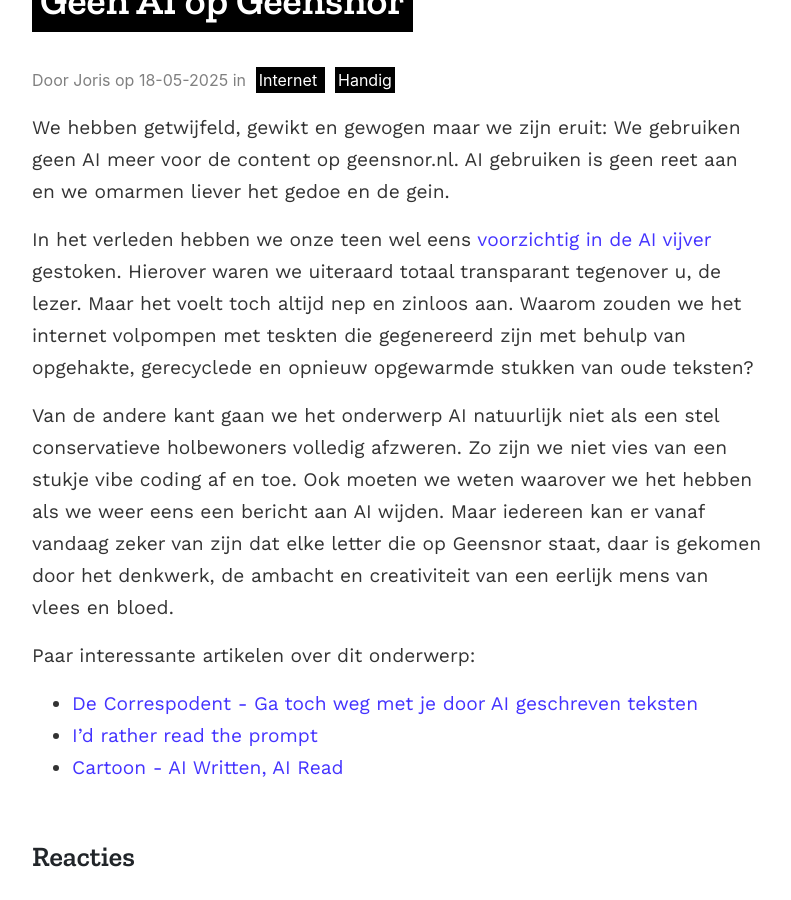
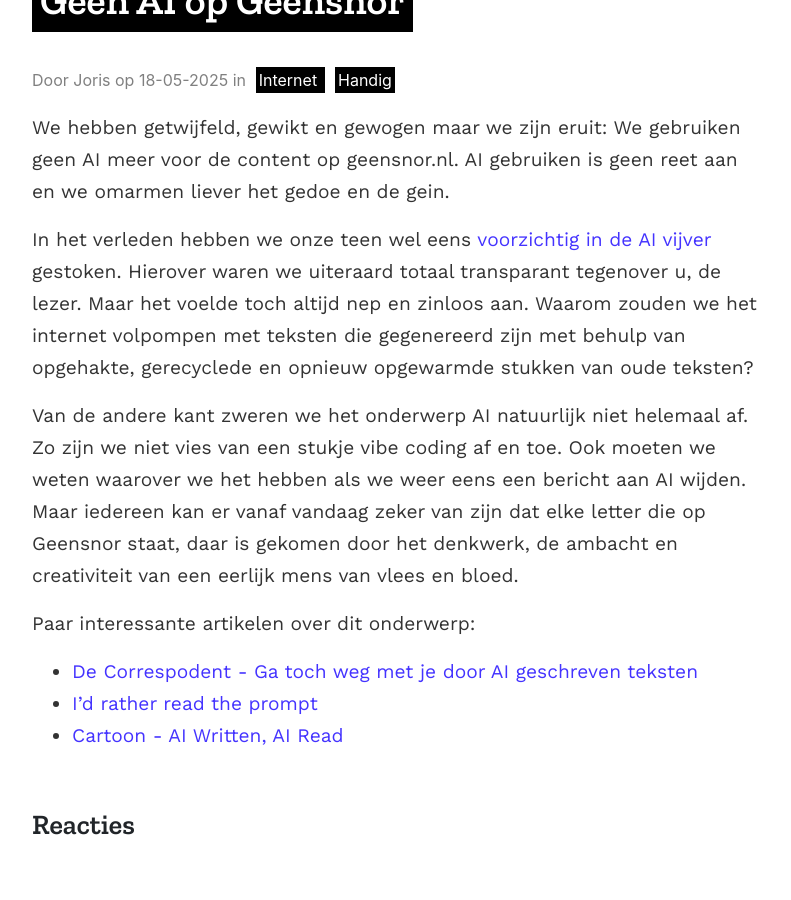
Before and after one commit to geensnor/geensnor.nl, a Jekyll site: the page built from _posts/2025-05-18-geen-ai-op-Geensnor.md, in a window 1280 px wide and 900 px high, scrolled down 404 px. Shown: the whole window, without its empty margins (243-1034 px from the left). Built offline with Jekyll 4.4.1, drawn with Linux system fonts in a browser that asks for light colours; comment, search, counter and statistics services are not loaded.

Commit message:
Typos en andere dingen

```diff
--- a/_posts/2025-05-18-geen-ai-op-Geensnor.md
+++ b/_posts/2025-05-18-geen-ai-op-Geensnor.md
@@ -8,9 +8,9 @@
 
 We hebben getwijfeld, gewikt en gewogen maar we zijn eruit: We gebruiken geen AI meer voor de content op geensnor.nl. AI gebruiken is geen reet aan en we omarmen liever het gedoe en de gein.
 
-In het verleden hebben we onze teen wel eens [voorzichtig](/blogpost-met-chatgpt) [in de AI vijver](/weg-met-de-democratie) gestoken. Hierover waren we uiteraard totaal transparant tegenover u, de lezer. Maar het voelt toch altijd nep en zinloos aan. Waarom zouden we het internet volpompen met teskten die gegenereerd zijn met behulp van opgehakte, gerecyclede en opnieuw opgewarmde stukken van oude teksten?
+In het verleden hebben we onze teen wel eens [voorzichtig](/blogpost-met-chatgpt) [in de AI vijver](/weg-met-de-democratie) gestoken. Hierover waren we uiteraard totaal transparant tegenover u, de lezer. Maar het voelde toch altijd nep en zinloos aan. Waarom zouden we het internet volpompen met teksten die gegenereerd zijn met behulp van opgehakte, gerecyclede en opnieuw opgewarmde stukken van oude teksten?
 
-Van de andere kant gaan we het onderwerp AI natuurlijk niet als een stel conservatieve holbewoners volledig afzweren. Zo zijn we niet vies van een stukje vibe coding af en toe. Ook moeten we weten waarover we het hebben als we weer eens een bericht aan AI wijden. Maar iedereen kan er vanaf vandaag zeker van zijn dat elke letter die op Geensnor staat, daar is gekomen door het denkwerk, de ambacht en creativiteit van een eerlijk mens van vlees en bloed.
+Van de andere kant zweren we het onderwerp AI natuurlijk niet helemaal af. Zo zijn we niet vies van een stukje vibe coding af en toe. Ook moeten we weten waarover we het hebben als we weer eens een bericht aan AI wijden. Maar iedereen kan er vanaf vandaag zeker van zijn dat elke letter die op Geensnor staat, daar is gekomen door het denkwerk, de ambacht en creativiteit van een eerlijk mens van vlees en bloed.
 
 Paar interessante artikelen over dit onderwerp:
 
```
